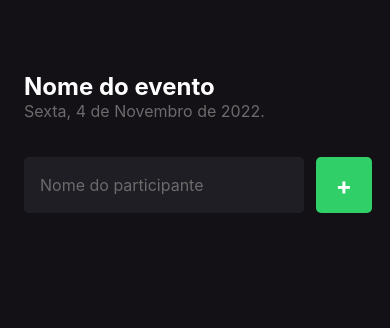
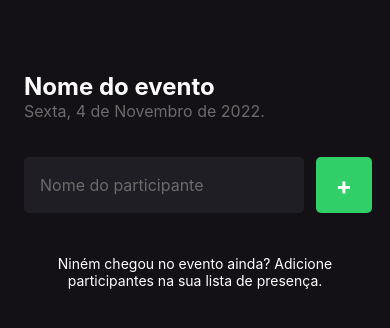
Before and after one commit to gilsondefreitas2014/imhere, a React Native app: screen / in a window 390 px wide. Shown: the top 328 px of the page. Built offline with nearby package versions, Linux system fonts and the light colour scheme.

Commit message:
FlatList e Alert

```diff
--- a/App.tsx
+++ b/App.tsx
@@ -1,8 +1,16 @@
+import { StatusBar } from "react-native";
 import { Home } from "./src/screens/Home";
 
 export default function App() {
   return (
-    <Home />
+    <>
+      <StatusBar
+        barStyle="light-content"
+        backgroundColor="transparent"
+        translucent={true}
+      />
+      <Home />
+    </>
   );
 }
 
--- a/app.json
+++ b/app.json
@@ -3,7 +3,7 @@
     "name": "imhere",
     "slug": "imhere",
     "version": "1.0.0",
-    "orientation": "portrait",
+    "orientation": "adaptive",//portrait
     "icon": "./assets/icon.png",
     "userInterfaceStyle": "light",
     "splash": {
--- /dev/null
+++ b/src/components/Participant/index.tsx
@@ -0,0 +1,27 @@
+import { View, Text, TouchableOpacity } from "react-native";
+import { styles } from "./styles";
+
+type Props = {
+  name: String,
+  idade?: String,
+  onRemove: () => void,
+}
+
+export function Participant({name, idade, onRemove}: Props){
+  return(
+    <View style={styles.container}>
+      <Text style={styles.name}>
+        {name} {' '} {idade}
+      </Text>
+
+      <TouchableOpacity
+        style={styles.button}
+        onPress={onRemove}
+      >
+        <Text style={styles.buttonText}>
+          -
+        </Text>
+      </TouchableOpacity>
+    </View>
+  )
+}
--- /dev/null
+++ b/src/components/Participant/styles.ts
@@ -0,0 +1,31 @@
+import { StyleSheet } from "react-native";
+
+export const styles = StyleSheet.create({
+  container: {
+    width: '100%',
+    backgroundColor: '#1F1E25',
+    borderRadius: 5,
+    flexDirection: 'row',
+    alignItems: 'center',
+    marginBottom: 10,
+  },
+  name: {
+    flex: 1,
+    fontSize: 16,
+    color: '#FFF',
+    marginLeft: 16,
+  },
+  buttonText: {
+    color: '#FFF',
+    fontSize: 24,
+    fontWeight: 'bold',
+  },
+  button: {
+    width: 56,
+    height: 56,
+    borderRadius: 5,
+    backgroundColor: '#E23C44',
+    alignItems: 'center',//h
+    justifyContent: 'center',//v
+  }
+});
--- a/src/screens/Home/index.tsx
+++ b/src/screens/Home/index.tsx
@@ -1,12 +1,54 @@
-import { View, Text, TextInput, TouchableOpacity } from 'react-native';
+import React from 'react';
+import { View, Text, TextInput, TouchableOpacity, FlatList, Alert } from 'react-native';
+import { Participant } from '../../components/Participant';
 
 import {styles } from './styles';
 
 export function Home() {
+  const participants =
+  [
+/*
+    'Gilson0', 'Eliana0', 'Flash0', 'Princesa0', 'Antonio0', 'Antonia0', 'Reginaldo0', 'Alessandro0', 'Fabiano0', 'Paula0', 'Leticia0',
+    'Gilson1', 'Eliana1', 'Flash1', 'Princesa1', 'Antonio1', 'Antonia1', 'Reginaldo1', 'Alessandro1', 'Fabiano1', 'Paula1', 'Leticia1',
+    'Gilson2', 'Eliana2', 'Flash2', 'Princesa2', 'Antonio2', 'Antonia2', 'Reginaldo2', 'Alessandro2', 'Fabiano2', 'Paula2', 'Leticia2',
+    'Gilson3', 'Eliana3', 'Flash3', 'Princesa3', 'Antonio3', 'Antonia3', 'Reginaldo3', 'Alessandro3', 'Fabiano3', 'Paula3', 'Leticia3',
+    'Gilson4', 'Eliana4', 'Flash4', 'Princesa4', 'Antonio4', 'Antonia4', 'Reginaldo4', 'Alessandro4', 'Fabiano4', 'Paula4', 'Leticia4',
+    'Gilson5', 'Eliana5', 'Flash5', 'Princesa5', 'Antonio5', 'Antonia5', 'Reginaldo5', 'Alessandro5', 'Fabiano5', 'Paula5', 'Leticia5',
+    'Gilson6', 'Eliana6', 'Flash6', 'Princesa6', 'Antonio6', 'Antonia6', 'Reginaldo6', 'Alessandro6', 'Fabiano6', 'Paula6', 'Leticia6',
+    'Gilson7', 'Eliana7', 'Flash7', 'Princesa7', 'Antonio7', 'Antonia7', 'Reginaldo7', 'Alessandro7', 'Fabiano7', 'Paula7', 'Leticia7',
+    'Gilson8', 'Eliana8', 'Flash8', 'Princesa8', 'Antonio8', 'Antonia8', 'Reginaldo8', 'Alessandro8', 'Fabiano8', 'Paula8', 'Leticia8',
+    'Gilson9', 'Eliana9', 'Flash9', 'Princesa9', 'Antonio9', 'Antonia9', 'Reginaldo9', 'Alessandro9', 'Fabiano9', 'Paula9', 'Leticia9',
+*/
+];
 
-  function handleParticipantAdd(){
-    console.log("Você clicou no Botão adicionar");
+  function handleParticipantAdd() {
+    if (participants.includes("Gilson0")) {
+      return Alert.alert('Inclusão','Já existe um participante na lista com esse nome.');
+    }
   }
+
+/*
+  //funão sem parâmetro
+  function handleParticipantRemove() {
+    console.log("Você clicou em remover o participante");
+  }
+*/
+  //função com parâmetro
+  function handleParticipantRemove(name: string) {
+    Alert.alert('Remover', `Remover o participante ${name}?`, [
+      {
+        text: 'Sim',
+        style: 'default',
+        onPress: () => Alert.alert("Excluído!"),
+      },
+      {
+        text: 'Não',
+        style: 'cancel'
+      }
+    ]);
+  }
+
+  //const mNome = "Gilson";
 
   return (
     <View style={styles.container}>
@@ -35,6 +77,46 @@ export function Home() {
           </Text>
         </TouchableOpacity>
       </View>
+
+      <FlatList
+        data={participants}
+        keyExtractor={item => item}
+        renderItem={({item}) => (
+          <Participant
+            key={item}
+            name={item}
+            onRemove={() => handleParticipantRemove(item)}/>
+        )}
+        showsVerticalScrollIndicator={false}
+        ListEmptyComponent={() => (
+          <Text style={styles.listEmptyText}>
+            Niném chegou no evento ainda? Adicione participantes na sua lista de presença.
+          </Text>
+        )}
+      />
+
+
     </View>
   );
 }
+
+/*
+  <Participant name={mNome} onRemove={      handleParticipantRemove       }/> //função sem parâmetro
+  <Participant name={mNome} onRemove={() => handleParticipantRemove(mNome)}/> //função com parâmetro
+*/
+
+/*
+  //ScrollView
+      <ScrollView showsVerticalScrollIndicator={false}>
+      {
+        participants.map(i => (
+          <Participant
+            key={i}
+            name={i}
+            onRemove={() => handleParticipantRemove(i)}/>
+        ))
+      }
+      </ScrollView>
+
+
+*/
--- a/src/screens/Home/styles.ts
+++ b/src/screens/Home/styles.ts
@@ -23,7 +23,7 @@ export const styles = StyleSheet.create({
     padding: 16,
     fontSize: 16,
     flex: 1,
-    marginRight: 12
+    marginRight: 12,
   },
   buttonText: {
     color: '#FFF',
@@ -43,5 +43,10 @@ export const styles = StyleSheet.create({
     flexDirection: 'row',
     marginTop: 36,
     marginBottom: 42,
+  },
+  listEmptyText: {
+    color: '#FFF',
+    fontSize: 14,
+    textAlign: 'center',
   }
 });
```
Also changed, not shown: extension.json (+2 -12 lines).
